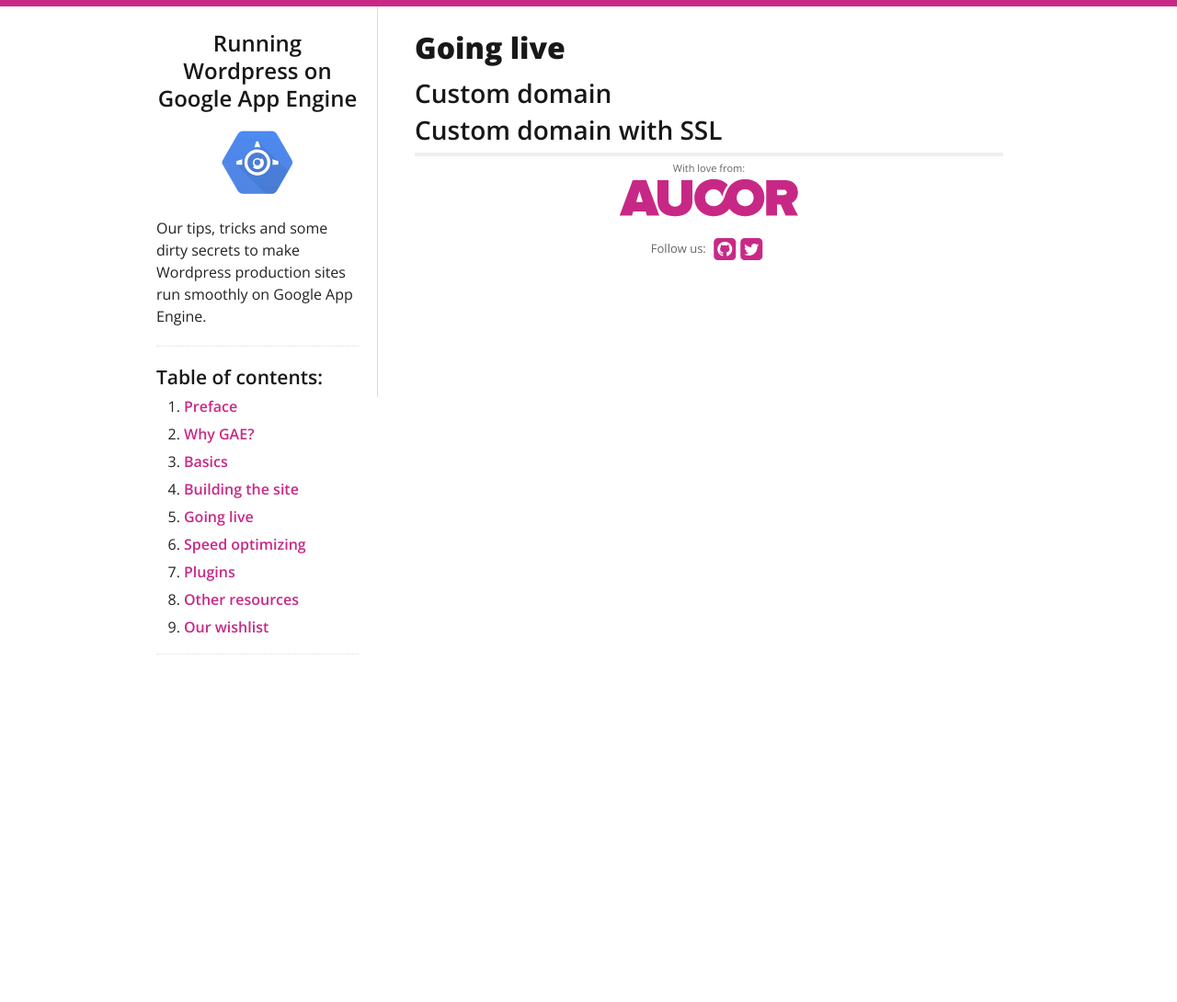
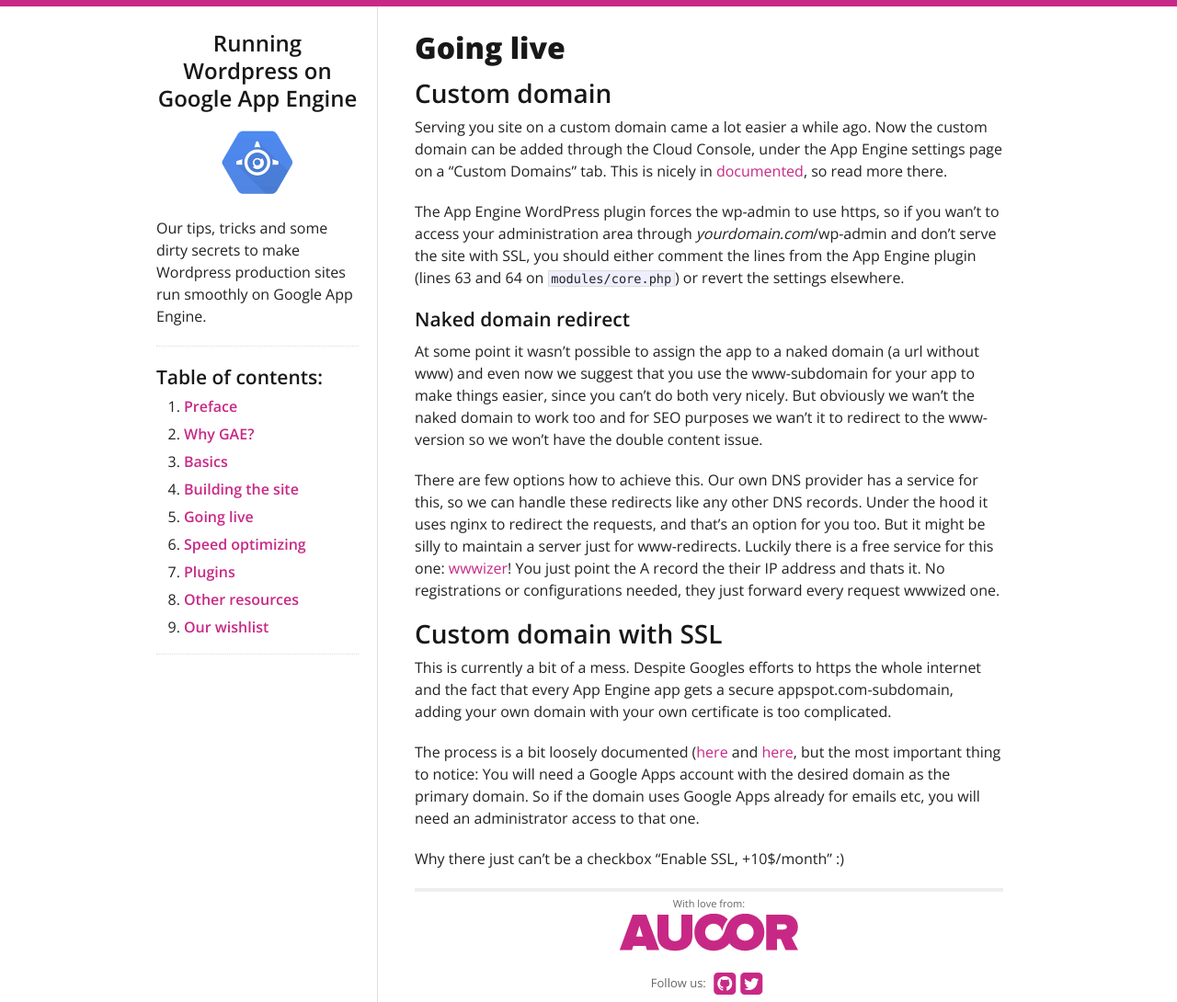
Before and after one commit to aucor/wordpress-on-gae, a Jekyll site: the page built from going-live.md, in a window 1280 px wide. Shown: the whole page at 92% size. Built offline with Jekyll 4.4.1, drawn with Linux system fonts in a browser that asks for light colours; nearby versions of some CDN libraries; before the commit the page ends 907 px from its top, so only the background shows below that.

Commit message:
Shortly about custom domains

```diff
--- a/going-live.md
+++ b/going-live.md
@@ -5,4 +5,20 @@ title: Going live
 
 ##Custom domain
 
+Serving you site on a custom domain came a lot easier a while ago. Now the custom domain can be added through the Cloud Console, under the App Engine settings page on a "Custom Domains" tab. This is nicely in [documented](https://cloud.google.com/appengine/docs/domain), so read more there.
+
+The App Engine WordPress plugin forces the wp-admin to use https, so if you wan't to access your administration area through <em>yourdomain.com</em>/wp-admin and don't serve the site with SSL, you should either comment the lines from the App Engine plugin (lines 63 and 64 on <code>modules/core.php</code>) or revert the settings elsewhere.
+
+###Naked domain redirect
+
+At some point it wasn't possible to assign the app to a naked domain (a url without www) and even now we suggest that you use the www-subdomain for your app to make things easier, since you can't do both very nicely. But obviously we wan't the naked domain to work too and for SEO purposes we wan't it to redirect to the www-version so we won't have the double content issue.
+
+There are few options how to achieve this. Our own DNS provider has a service for this, so we can handle these redirects like any other DNS records. Under the hood it uses nginx to redirect the requests, and that's an option for you too. But it might be silly to maintain a server just for www-redirects. Luckily there is a free service for this one: [wwwizer](http://wwwizer.com/naked-domain-redirect)! You just point the A record the their IP address and thats it. No registrations or configurations needed, they just forward every request wwwized one.
+
 ##Custom domain with SSL
+
+This is currently a bit of a mess. Despite Googles efforts to https the whole internet and the fact that every App Engine app gets a secure appspot.com-subdomain, adding your own domain with your own certificate is too complicated.
+
+The process is a bit loosely documented ([here](https://cloud.google.com/appengine/docs/ssl) and [here](https://support.google.com/a/answer/2644334), but the most important thing to notice: You will need a Google Apps account with the desired domain as the primary domain. So if the domain uses Google Apps already for emails etc, you will need an administrator access to that one.
+
+Why there just can't be a checkbox "Enable SSL, +10$/month" :)
```
